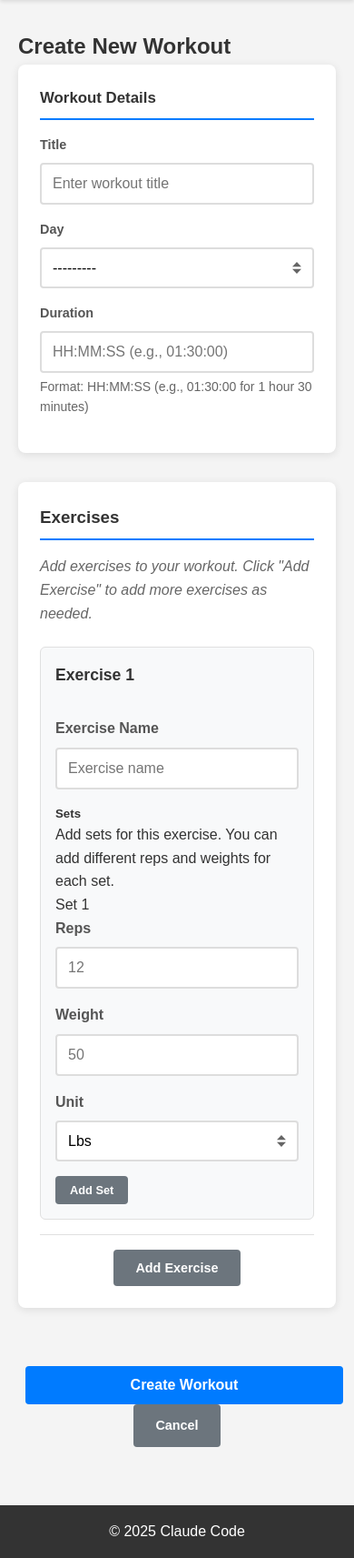
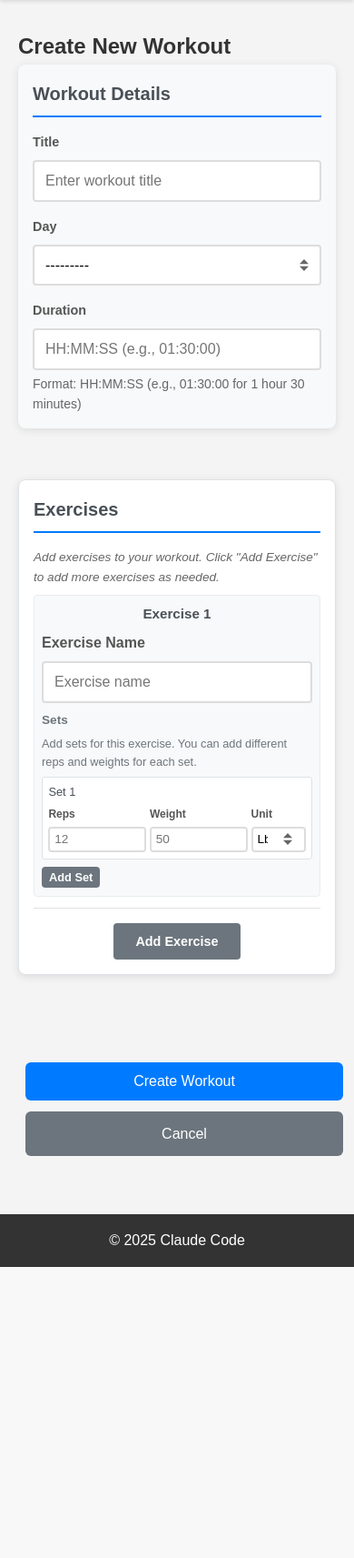
Before and after one commit to simme300/Claude-Code, a Django app: page /workout/create/ in a window 390 px wide. Shown: the part 259-1972 px from the top of the page at 91% size. After the commit the page ends 1652 px from the top, so only its background shows below. Run offline with Django 5.2, Linux system fonts and the light colour scheme; the visitor is signed in with stand-in values (Sample User, id 1).

Commit message:
Add workout deletion functionality and optimize create workout layout
- Add delete workout functionality with confirmation dialog
- Implement delete workout view and URL pattern
- Add delete buttons under each workout table with full width styling
- Optimize create workout page with side-by-side layout (workout details | exercises)
- Significantly reduce vertical space usage in exercises section with compact styling
- Improve form actions with proper spacing between Create/Cancel buttons
- Add responsive design for mobile compatibility
- Enhance user experience with confirmation dialogs and hover effects

🤖 Generated with [Claude Code](https://claude.ai/code)

Co-Authored-By: Claude <noreply@anthropic.com>

```diff
--- a/main/templates/main/create_workout.html
+++ b/main/templates/main/create_workout.html
@@ -9,6 +9,7 @@
     <form method="post" class="workout-form">
         {% csrf_token %}
 
+        <div class="form-layout">
             <div class="workout-details">
                 <h3>Workout Details</h3>
 
@@ -126,6 +127,7 @@
 
                 <div class="add-exercise-section">
                     <button type="button" class="btn btn-secondary" onclick="addExercise()">Add Exercise</button>
+                </div>
             </div>
         </div>
 
@@ -414,4 +416,245 @@ document.addEventListener('DOMContentLoaded', function() {
     });
 });
 </script>
+
+<style>
+.form-layout {
+    display: grid;
+    grid-template-columns: 1fr 2fr;
+    gap: 2rem;
+    margin-bottom: 2rem;
+}
+
+.workout-details {
+    background: #f8f9fa;
+    padding: 1.5rem;
+    border-radius: 8px;
+    height: fit-content;
+}
+
+.exercises-section {
+    background: #ffffff;
+    padding: 1.5rem;
+    border: 1px solid #dee2e6;
+    border-radius: 8px;
+}
+
+.workout-details h3,
+.exercises-section h3 {
+    margin-top: 0;
+    margin-bottom: 1rem;
+    color: #495057;
+    font-size: 1.25rem;
+}
+
+.form-group {
+    margin-bottom: 1rem;
+}
+
+.form-group:last-child {
+    margin-bottom: 0;
+}
+
+/* Compact exercises section styling */
+.exercises-section .section-description {
+    margin-bottom: 0.5rem;
+    font-size: 0.85rem;
+}
+
+.exercise-form {
+    margin-bottom: 0.75rem;
+    padding: 0.5rem;
+    border: 1px solid #e9ecef;
+    border-radius: 4px;
+    background: #f8f9fa;
+}
+
+.exercise-header {
+    display: flex;
+    justify-content: space-between;
+    align-items: center;
+    margin-bottom: 0.4rem;
+}
+
+.exercise-header h4 {
+    margin: 0;
+    font-size: 0.95rem;
+    color: #495057;
+}
+
+.exercise-fields .form-group {
+    margin-bottom: 0.5rem;
+}
+
+.sets-section h5 {
+    margin: 0.5rem 0 0.3rem 0;
+    font-size: 0.85rem;
+    color: #6c757d;
+}
+
+.sets-description {
+    margin-bottom: 0.3rem;
+    font-size: 0.8rem;
+    color: #6c757d;
+}
+
+.set-form {
+    margin-bottom: 0.4rem;
+    padding: 0.4rem;
+    border: 1px solid #dee2e6;
+    border-radius: 3px;
+    background: white;
+}
+
+.set-header {
+    display: flex;
+    justify-content: space-between;
+    align-items: center;
+    margin-bottom: 0.3rem;
+}
+
+.set-number {
+    font-weight: 500;
+    font-size: 0.8rem;
+    color: #495057;
+}
+
+.set-fields {
+    display: grid;
+    grid-template-columns: 1fr 1fr 70px;
+    gap: 0.4rem;
+}
+
+.set-fields .form-group {
+    margin-bottom: 0;
+}
+
+.set-fields label {
+    font-size: 0.75rem;
+    margin-bottom: 0.2rem;
+    display: block;
+}
+
+.set-fields input,
+.set-fields select {
+    padding: 0.3rem;
+    font-size: 0.85rem;
+}
+
+.add-set-section {
+    margin-top: 0.4rem;
+}
+
+.add-exercise-section {
+    margin-top: 0.75rem;
+}
+
+.btn-sm {
+    padding: 0.25rem 0.5rem;
+    font-size: 0.8rem;
+}
+
+.btn-remove-exercise,
+.btn-remove-set {
+    padding: 0.2rem 0.5rem;
+    font-size: 0.75rem;
+    background-color: #dc3545;
+    color: white;
+    border: none;
+    border-radius: 3px;
+    cursor: pointer;
+}
+
+.btn-remove-exercise:hover,
+.btn-remove-set:hover {
+    background-color: #c82333;
+}
+
+/* Form actions styling */
+.form-actions {
+    margin-top: 2rem;
+    display: flex;
+    gap: 1rem;
+    align-items: center;
+}
+
+.form-actions .btn {
+    padding: 0.75rem 1.5rem;
+    font-size: 1rem;
+    border-radius: 6px;
+    text-decoration: none;
+    display: inline-block;
+    font-weight: 500;
+    transition: all 0.2s ease;
+}
+
+.form-actions .btn-primary {
+    background-color: #007bff;
+    color: white;
+    border: none;
+}
+
+.form-actions .btn-primary:hover {
+    background-color: #0056b3;
+    transform: translateY(-1px);
+    box-shadow: 0 4px 8px rgba(0, 123, 255, 0.3);
+}
+
+.form-actions .btn-secondary {
+    background-color: #6c757d;
+    color: white;
+    border: none;
+}
+
+.form-actions .btn-secondary:hover {
+    background-color: #545b62;
+    transform: translateY(-1px);
+    box-shadow: 0 4px 8px rgba(108, 117, 125, 0.3);
+}
+
+/* Responsive design for smaller screens */
+@media (max-width: 768px) {
+    .form-layout {
+        grid-template-columns: 1fr;
+        gap: 1rem;
+    }
+
+    .workout-details,
+    .exercises-section {
+        padding: 1rem;
+    }
+
+    .set-fields {
+        grid-template-columns: 1fr;
+        gap: 0.25rem;
+    }
+
+    .exercise-form {
+        padding: 0.5rem;
+    }
+
+    .form-actions {
+        flex-direction: column;
+        gap: 0.75rem;
+        align-items: stretch;
+    }
+
+    .form-actions .btn {
+        width: 100%;
+        text-align: center;
+    }
+}
+
+@media (max-width: 992px) {
+    .form-layout {
+        grid-template-columns: 1fr;
+        gap: 1.5rem;
+    }
+
+    .set-fields {
+        grid-template-columns: 1fr 1fr 60px;
+        gap: 0.25rem;
+    }
+}
+</style>
 {% endblock %}
--- a/main/urls.py
+++ b/main/urls.py
@@ -15,6 +15,7 @@ urlpatterns = [
     path('workouts/', views.my_workouts, name='my_workouts'),
     path('workout/create/', views.create_workout, name='create_workout'),
     path('workout/<int:workout_id>/', views.workout_detail, name='workout_detail'),
+    path('workout/<int:workout_id>/delete/', views.delete_workout, name='delete_workout'),
     path('goals/', views.manage_goals, name='manage_goals'),
     path('goals/add/', views.add_goal, name='add_goal'),
     path('goals/<int:goal_id>/edit/', views.edit_goal, name='edit_goal'),
--- a/main/views.py
+++ b/main/views.py
@@ -485,6 +485,14 @@ def edit_meal(request, meal_id):
 
 
 @login_required
+def delete_workout(request, workout_id):
+    """Delete a workout."""
+    workout = request.user.workouts.get(id=workout_id)
+    workout.delete()
+    return redirect('main:my_workouts')
+
+
+@login_required
 def delete_meal(request, meal_id):
     """Delete a meal."""
     meal = request.user.meals.get(id=meal_id)
```
Also changed, not shown: main/templates/main/my_workouts.html (+41 -0 lines). Lines whose indentation alone changed are shown as unchanged.
